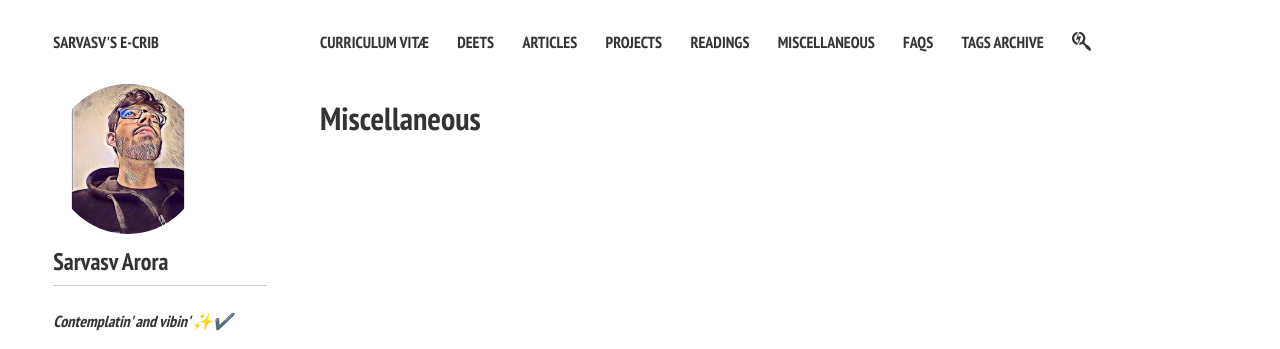
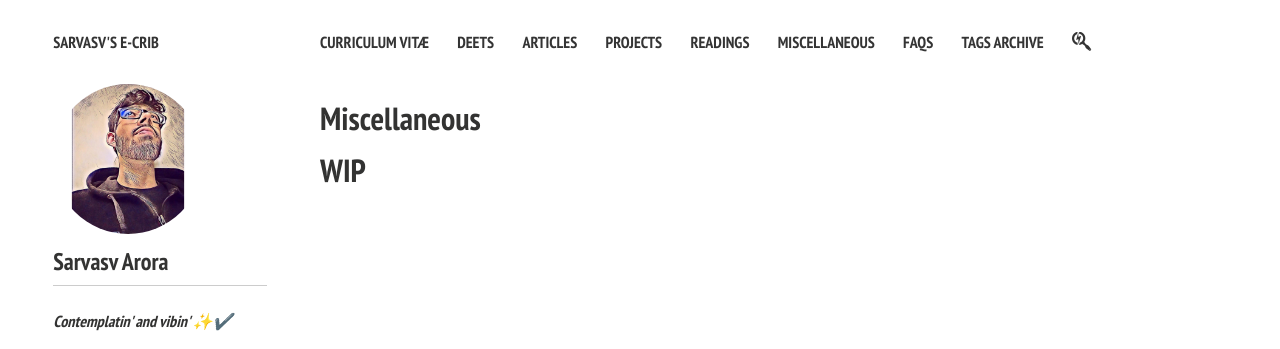
Before and after one commit to sarvasvarora/sarvasvarora.github.io, a Jekyll site: the page built from _pages/miscellaneous.md, in a window 1280 px wide. Shown: the top 349 px of the page. Built offline with Jekyll 4.4.1, drawn with Linux system fonts in a browser that asks for light colours; comment, search, counter and statistics services are not loaded.

Commit message:
misc wip

```diff
--- a/_pages/miscellaneous.md
+++ b/_pages/miscellaneous.md
@@ -11,6 +11,8 @@ image:
     credit:
     creditlink:
 ---
+
+# WIP
 <!-- #TODO: MOOCs, Resources, Notes, Following list -->
 
 {% for post in site.categories.misc %}
```
